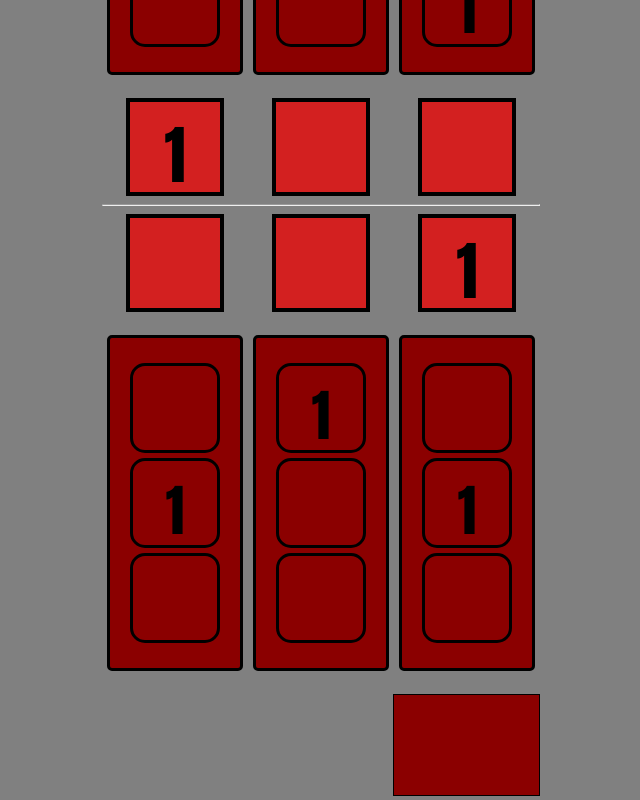
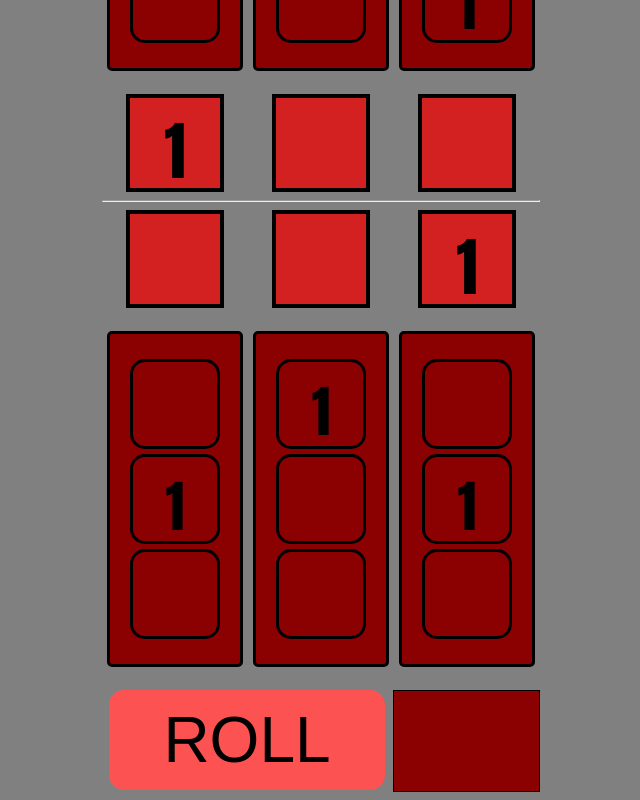
Before and after one commit to BFTae/Knucklebones, a Vue app: page / in a window 1280 px wide. Shown: the part 190-990 px from the top of the page, without its empty margins (319-959 px from the left). Built offline with nearby package versions, Linux system fonts and the light colour scheme.

Commit message:
Place rolled die

```diff
--- a/src/App.vue
+++ b/src/App.vue
@@ -1,16 +1,16 @@
 <template>
 <div id="layout">
-<roll :enabled="enabled1" :id="id0" @roll="reciveRoll"/>
+<roll :enabled="enabled0" :id="id0" @roll="reciveRoll"/>
 <br>
-<player-board :grid="grid1" :id="id0" @put-die="onPutDie"/>
+<player-board :grid="grid0" :id="id0" @put-die="onPutDie"/>
 <br>
+<column-points :columns="points0"/>
+<hr>
 <column-points :columns="points1"/>
-<hr>
-<column-points :columns="points2"/>
 <br>
-<player-board :grid="grid2" :id="id1" @put-die="onPutDie"/>
+<player-board :grid="grid1" :id="id1" @put-die="onPutDie"/>
 <br>
-<roll :enabled="enabled2" :id="id1" @roll="reciveRoll"/>
+<roll :enabled="enabled1" :id="id1" @roll="reciveRoll"/>
 </div>
 </template>
 
@@ -18,22 +18,50 @@
 export default{
     data(){
         return{
-            grid1 : [[1,0,0],[0,1,0],[0,0,1]],
-            grid2 : [[0,1,0],[1,0,0],[0,1,0]],
-            points1 : [1,0,0],
-            points2 : [0,0,1],
+            grid0 : [[1,0,0],[0,1,0],[0,0,1]],
+            grid1 : [[0,1,0],[1,0,0],[0,1,0]],
+            points0 : [1,0,0],
+            points1 : [0,0,1],
             id0:0,
             id1:1,
-            enabled1:true,
-            enabled2:false
+            enabled0:true,
+            enabled1:false,
+            die:[-1,0]
         }
     },
     methods:{
         onPutDie(pos){
             console.log("grid"+pos[0]+" col"+pos[1]+" row"+pos[2])
+            console.log(this.die)
+            if (pos[0]==0 && this.die[0]==0){
+                if (this.grid0[pos[1]][pos[2]]!=0) console.log("A die is already here")
+                else{
+                    this.grid0[pos[1]][pos[2]]=this.die[1]
+                    this.die=[-1,0]
+                }
+            }
+            else if(pos[0]==1 && this.die[0]==1){
+                if (this.grid1[pos[1]][pos[2]]!=0) console.log("A die is already here")
+                else{
+                    this.grid1[pos[1]][pos[2]]=this.die[1]
+                    this.die=[-1,0]
+                }
+            }
+
         },
         reciveRoll(data){
             console.log(data[1]+' for player '+data[0])
+            this.die=[data[0],data[1]]
+
+
+            if (data[0]==0) {
+                this.enabled0=false
+                this.enabled1=true
+            }
+            else {
+                this.enabled1=false
+                this.enabled0=true
+            }
         }
     }
 }
--- a/src/components/Roll.vue
+++ b/src/components/Roll.vue
@@ -1,5 +1,5 @@
 <template>
-<button @click="roll()" v-show="enabled">ROLL</button>
+<button @click="roll()">ROLL</button>
 <div id="rolled"><span v-if="rolled">{{rolled}}</span></div>
 </template>
 
@@ -23,8 +23,11 @@ export default{
     },
     methods:{
         roll(){
-            this.rolled=Math.floor(Math.random()*6+1)
-            this.$emit('roll',[this.id,this.rolled])
+            if (this.enabled){
+                this.rolled=Math.floor(Math.random()*6+1)
+                this.$emit('roll',[this.id,this.rolled])
+            }
+
         }
     }
     }
@@ -42,7 +45,7 @@ export default{
     background-color: darkred;
 }
 button{
-    width: 64%;
+    width: 63%;
     height: 100px;
     margin-left: 7px;
     margin-bottom: 10px;
```
